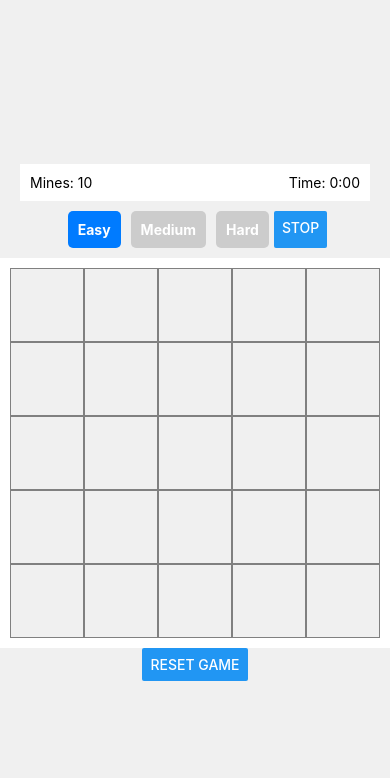
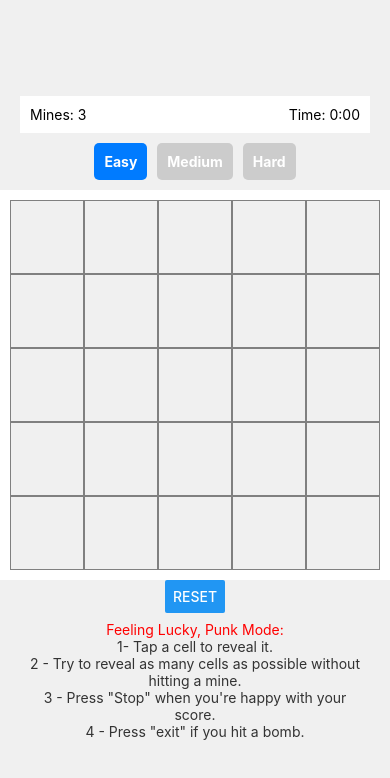
Before and after one commit to TonyCIT/mines, a React Native app: screen / in a window 390 px wide. Both pictures are taken after a click on the button "FEELING LUCKY, PUNK". Shown: the top 778 px of the page. Built offline with nearby package versions, Linux system fonts and the light colour scheme.

Commit message:
almost working

```diff
--- a/App.js
+++ b/App.js
@@ -19,71 +19,100 @@ const App = () => {
   const startLuckyPunkMode = () => {
     setIsLuckyPunkMode(true);
     setGridData(initializeGrid(LUCKY_PUNK.GRID_SIZE, LUCKY_PUNK.GRID_SIZE, LUCKY_PUNK.MINES_COUNT, true));
+    setMineCount(LUCKY_PUNK.MINES_COUNT);
     // Reset the score and other relevant states
     setScore(0);
     setGameOver(false);
-    setGameStarted(false);
+    setGameStarted(false); // set this to true to start the game imediately
     setTimeElapsed(0);
   };
 
    // handles stop and calculation
    const handleStopPress = () => {
-    const finalScore = timeElapsed + score;
-    Alert.alert("Stopped", `Your final score is: ${finalScore}`, [{ text: "OK" }]);
-    setIsLuckyPunkMode(false);
+    const finalScore = score - timeElapsed;
+
+    setScore(0);
+    setIsLuckyPunkMode(false); // if true reset works okay, if false reset sends you to normal mode
+    setGameOver(true);
+    setGameStarted(false);
   };
 
   // Effect to handle the timer
 useEffect(() => {
   let intervalId;
+  // Check if the game has started and not yet over to start the timer
   if (gameStarted && !gameOver) {
+    // Create a timer that increments the time elapsed every second
     intervalId = setInterval(() => {
       setTimeElapsed((prevTime) => prevTime + 1);
-      }, 1000);
+    }, 1000); // 1000 milliseconds = 1 second
   }
-    return () => clearInterval(intervalId); // Cleanup on unmount or game over
-  }, [gameStarted, gameOver]);
+  // Cleanup function to clear the timer interval when the component unmounts
+  // or when the game is over or not started to prevent memory leaks
+  return () => clearInterval(intervalId);
+}, [gameStarted, gameOver]); // This effect depends on gameStarted and gameOver states
+
 
 const checkGameCompletion = () => {
-    let mineCellsFlagged = true;
-    let nonMineCellsRevealed = true;
+  if (isLuckyPunkMode) {
+    // In "Feeling Lucky, Punk" mode, completion might be based solely on revealing non-mine cells.
+    for (let row of gridData) {
+      for (let cell of row) {
+        // If there's a non-mine cell that hasn't been revealed, the game is not complete.
+        if (!cell.isMine && !cell.isRevealed) {
+          return false; // Game is not complete, as there are still safe cells to reveal.
+        }
+      }
+    }
+    return true; // All non-mine cells have been revealed, game is complete.
+  } else {
+    // For normal mode, you might still check both conditions: mines flagged and non-mine cells revealed.
+    let mineCellsFlagged = true; // Assume all mines are correctly flagged initially
+    let nonMineCellsRevealed = true; // Assume all non-mine cells are revealed initially
 
     for (let row of gridData) {
       for (let cell of row) {
         if (cell.isMine && !cell.isFlagged) {
-          mineCellsFlagged = false;
+          mineCellsFlagged = false; // A mine is not flagged.
         }
         if (!cell.isMine && !cell.isRevealed) {
-          nonMineCellsRevealed = false;
+          nonMineCellsRevealed = false; // A non-mine cell is not revealed.
         }
       }
     }
+    return mineCellsFlagged && nonMineCellsRevealed; // Both conditions must be true for the game to be complete.
+  }
+};
 
-    return mineCellsFlagged && nonMineCellsRevealed;
-  };
 
   const handleCellPress = (rowIndex, cellIndex) => {
     // Only allow cell press if it's the 'Feeling Lucky, Punk' mode and the game hasn't started yet
     if (isLuckyPunkMode) {
       if (!gameStarted) {
       setGameStarted(true); // Start the game
+      }
+      if (gameOver) return;
       const { grid, gameOver: isGameOver } = revealCell(gridData, rowIndex, cellIndex, true); // true to indicate no hints
-      setGridData(grid);
         if (isGameOver) {
+
           // If a mine is hit, game over
           Alert.alert("Boom!", "You hit a mine!", [{ text: "OK" }]);
-        setIsLuckyPunkMode(false); // Exit 'Feeling Lucky, Punk' mode
+          setIsLuckyPunkMode(true);
           setGameOver(true); // Set game over
+          setGameStarted(false); // End the game
+          setScore(timeElapsed);
         } else {
           // If a safe cell is revealed, increment the score
           setScore((prevScore) => prevScore + 2);
-        setIsLuckyPunkMode(false); // Player can only uncover one cell, so end the mode
+          if (!gameOver && checkGameCompletion()) {
+            Alert.alert("Congratulations", `You've won the game! Your final score is: ${score}`, [{ text: "OK" }]);
+            setGameOver(true);
+          }
+          setIsLuckyPunkMode(true); // Player can only uncover one cell, so end the mode
           setGameOver(false); // End the game - if true game ends on first click
         }
-    }
+      setGridData(grid);
     } else {
-
-    }
       if (!gameStarted) {
         setGameStarted(true); // Start the game on the first cell press
       }
@@ -97,6 +126,7 @@ const App = () => {
       if (!gameOver && checkGameCompletion()) {
         Alert.alert("Congratulations", "You've won the game!", [{ text: "OK" }]);
         setGameOver(true);
+      }
     }
   };
 
@@ -113,23 +143,18 @@ const App = () => {
 
   const handleDifficultyChange = (difficulty) => {
     setCurrentDifficulty(difficulty);
-    // Immediately create a new grid based on the new difficulty
+    // Reset the game to initial parameters when changing difficulty, especially coming from Lucky Punk Mode
     setGridData(initializeGrid(difficulty.GRID_X, difficulty.GRID_Y, difficulty.MINES_COUNT));
+    setIsLuckyPunkMode(false); // Ensure we exit Lucky Punk mode when changing difficulty
     setGameOver(false);
     setGameStarted(false);
     setTimeElapsed(0);
     setMineCount(difficulty.MINES_COUNT);
+    setScore(0); // Reset score for good measure, though score is not used outside Lucky Punk Mode
   };
 
 
-  const resetGame = (newMineCount) => {
-    // Use a functional update to ensure the state is updated based on the previous state
-    setGridData(() => initializeGrid(currentDifficulty.GRID_X, currentDifficulty.GRID_Y, newMineCount));
-    setGameOver(false);
-    setGameStarted(false);
-    setTimeElapsed(0);
-    setMineCount(newMineCount);
-  };
+
 
 
   return (
@@ -155,12 +180,11 @@ const App = () => {
         >
           <Text style={styles.difficultyText}>Hard</Text>
         </TouchableOpacity>
+        {/* Toggle Feeling Lucky, Punk Mode */}
         {!isLuckyPunkMode && (
           <Button title="Feeling Lucky, Punk" onPress={startLuckyPunkMode} />
         )}
-          {isLuckyPunkMode && (
-            <Button title="Stop" onPress={handleStopPress} />
-          )}
+
       </View>
       <Grid
         gridData={gridData}
@@ -169,10 +193,32 @@ const App = () => {
         onCellLongPress={handleCellLongPress}
       />
       {gameOver && <Text style={styles.gameOverText}>Game Over</Text>}
-      <Button title="Reset Game" onPress={() => resetGame(currentDifficulty.MINES_COUNT)} />
+      {/* Show Stop only in Lucky Punk Mode */}
+      {isLuckyPunkMode && (
+        <Button title="Reset" onPress={handleStopPress} />
+      )}
+
+       {/* Conditional rendering of instructions */}
+    {isLuckyPunkMode ? (
+      <View style={styles.instructions}>
+        <Text style={styles.instructionText1}>Feeling Lucky, Punk Mode:</Text>
+        <Text style={styles.instructionText}>1- Tap a cell to reveal it.</Text>
+        <Text style={styles.instructionText}>2 - Try to reveal as many cells as possible without hitting a mine.</Text>
+        <Text style={styles.instructionText}>3 - Press "Stop" when you're happy with your score.</Text>
+        <Text style={styles.instructionText}>4 - Press "exit" if you hit a bomb.</Text>
+      </View>
+    ) : (
+      <View style={styles.instructions}>
+        <Text style={styles.instructionText}>1 - Select a difficulty to start or restart the game.</Text>
+        <Text style={styles.instructionText}>2 - Tap a cell to reveal it.</Text>
+        <Text style={styles.instructionText}>3 - Long press to place a flag on suspected mines.</Text>
+        <Text style={styles.instructionText}>4 - Clear all non-mine cells to win.</Text>
+      </View>
+    )}
 
     </View>
   );
+
 };
 
 const styles = StyleSheet.create({
@@ -206,6 +252,21 @@ const styles = StyleSheet.create({
     color: '#fff',
     fontWeight: 'bold',
   },
+  instructions: {
+    padding: 8,
+    alignItems: 'center',
+    justifyContent: 'center',
+  },
+  instructionText: {
+    fontSize: 14,
+    color: '#333',
+    textAlign: 'center',
+  },
+  instructionText1: {
+    fontSize: 14,
+    color: 'red',
+    textAlign: 'center',
+  },
 });
 
 export default App;
--- a/utilities/gameLogic.js
+++ b/utilities/gameLogic.js
@@ -54,7 +54,7 @@ export const revealCell = (grid, row, col, noHints = false) => {
   const noRecursiveReveal = noHints;
 
   // Directly reveal the cell without checking for adjacent mines if noHints is true
-  if (noHints) {
+  if (noRecursiveReveal) {
     if (!newGrid[row][col].isRevealed) {
       newGrid[row][col].isRevealed = true;
       // If the cell is a mine, then it's game over
```
Also changed, not shown: 1 other file (tests, documents, lock files or other folders). Lines whose indentation alone changed are shown as unchanged.
